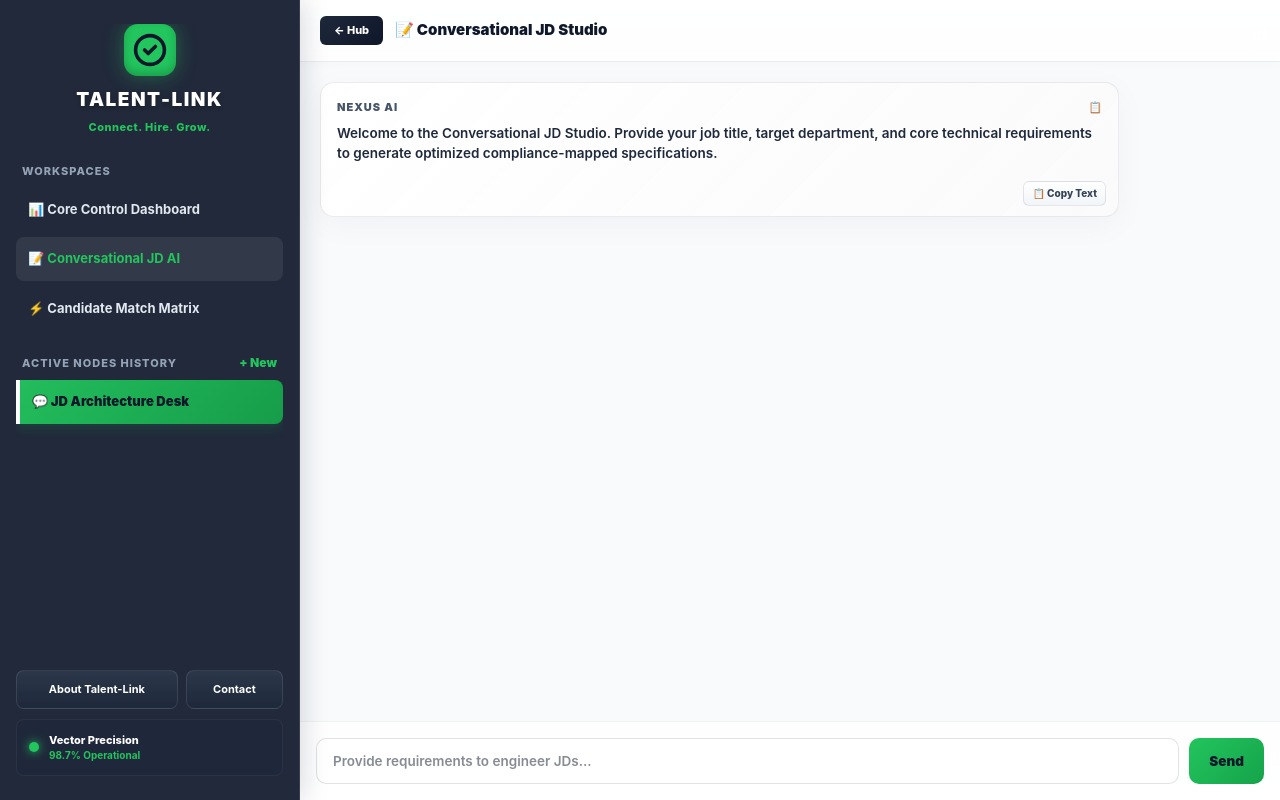
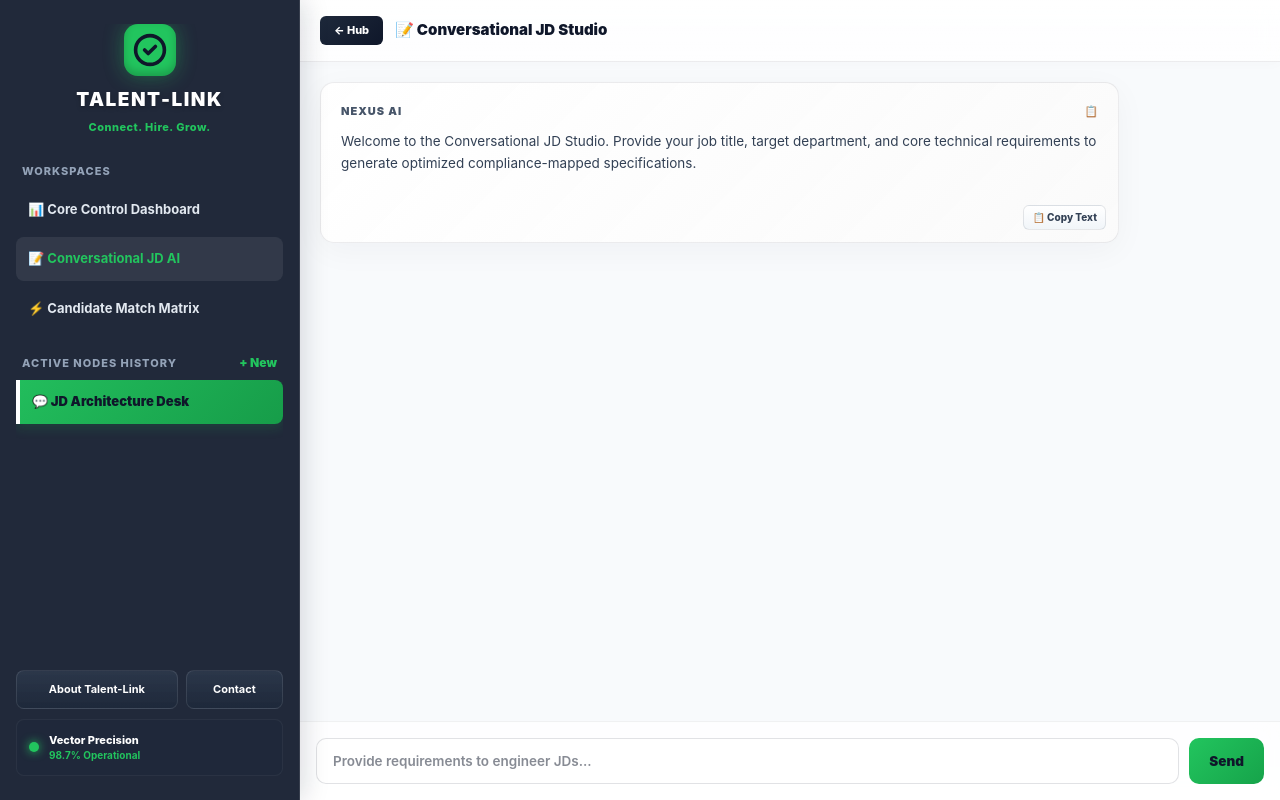
Before and after one commit to venkatasaiarun-cmd/talent-link-ai, a Next.js app: page / in a window 1280 px wide. Both pictures are taken after a click on the button "📝 Conversational JD AI". Built offline with nearby package versions, Linux system fonts and the light colour scheme.

Commit message:
feat: Format text

```diff
--- a/app/page.tsx
+++ b/app/page.tsx
@@ -69,10 +69,83 @@ export default function TalentLink() {
   const [totalVacancies, setTotalVacancies] = useState<number>(12);
   const [appliedCandidates, setAppliedCandidates] = useState<number>(48);
 
+  // Helper utility to turn generated markdown into beautiful, clean React layout lines
+  const renderFormattedContent = (text: string) => {
+    // Clean up rogue special/hidden spaces
+    const cleanText = text.replace(/[\u00A0\u1680 ]/g, ' ');
+    const lines = cleanText.split('\n');
+
+    return lines.map((line, index) => {
+      let currentLine = line.trim();
+
+      if (!currentLine) {
+        return <div key={index} style={{ height: '12px' }} />;
+      }
+
+      // 1. Render Section Subheaders (### Header)
+      if (currentLine.startsWith('###')) {
+        return (
+          <h3 key={index} style={{ fontSize: '16px', fontWeight: '800', color: '#0f172a', marginTop: '18px', marginBottom: '8px' }}>
+            {currentLine.replace(/^###\s*/, '')}
+          </h3>
+        );
+      }
+
+      // 2. Render List Bullets (- Item)
+      if (currentLine.startsWith('-') || currentLine.startsWith('*')) {
+        const itemContent = currentLine.replace(/^[-\*]\s*/, '');
+        return (
+          <ul key={index} style={{ margin: '4px 0 4px 18px', padding: 0, listStyleType: 'disc' }}>
+            <li style={{ color: '#334155', fontSize: '13.5px' }}>
+              {parseInlineStyles(itemContent)}
+            </li>
+          </ul>
+        );
+      }
+
+      // 3. Horizontal Separators (---)
+      if (currentLine === '---') {
+        return <hr key={index} style={{ border: 'none', borderTop: '1px solid rgba(15,23,42,0.1)', margin: '16px 0' }} />;
+      }
+
+      // Default line paragraph wrapper
+      return (
+        <p key={index} style={{ margin: '0 0 8px 0', color: '#334155', fontSize: '13.5px', lineHeight: '1.6' }}>
+          {parseInlineStyles(currentLine)}
+        </p>
+      );
+    });
+  };
+
+  // Nested parser to safely switch **Bold text:** tokens to functional bold tags
+  const parseInlineStyles = (text: string) => {
+    const boldRegex = /\*\*(.*?)\*\*/g;
+    const parts = [];
+    let lastIndex = 0;
+    let match;
+
+    while ((match = boldRegex.exec(text)) !== null) {
+      if (match.index > lastIndex) {
+        parts.push(text.substring(lastIndex, match.index));
+      }
+      parts.push(
+        <strong key={match.index} style={{ fontWeight: '700', color: '#0f172a' }}>
+          {match[1]}
+        </strong>
+      );
+      lastIndex = boldRegex.lastIndex;
+    }
+
+    if (lastIndex < text.length) {
+      parts.push(text.substring(lastIndex));
+    }
+
+    return parts.length > 0 ? parts : text;
+  };
+
   useEffect(() => {
     setMounted(true);
 
-    // Safely check mobile size on mount and window resize
     const checkMobileSize = () => {
       setIsMobile(window.innerWidth <= 768);
     };
@@ -89,19 +162,10 @@ export default function TalentLink() {
         width: 100% !important;
         background-color: #f8fafc;
       }
-      ::-webkit-scrollbar {
-        width: 6px;
-      }
-      ::-webkit-scrollbar-track {
-        background: transparent;
-      }
-      ::-webkit-scrollbar-thumb {
-        background: rgba(15, 23, 42, 0.15);
-        border-radius: 10px;
-      }
-      ::-webkit-scrollbar-thumb:hover {
-        background: rgba(15, 23, 42, 0.3);
-      }
+      ::-webkit-scrollbar { width: 6px; }
+      ::-webkit-scrollbar-track { background: transparent; }
+      ::-webkit-scrollbar-thumb { background: rgba(15, 23, 42, 0.15); border-radius: 10px; }
+      ::-webkit-scrollbar-thumb:hover { background: rgba(15, 23, 42, 0.3); }
     `;
     document.head.appendChild(style);
 
@@ -147,7 +211,6 @@ export default function TalentLink() {
 
     const draw = () => {
       ctx.clearRect(0, 0, width, height);
-
       const gradient = ctx.createLinearGradient(0, 0, width, height);
       gradient.addColorStop(0, '#f1f5f9');
       gradient.addColorStop(0.5, '#f8fafc');
@@ -173,7 +236,6 @@ export default function TalentLink() {
       items.forEach((item) => {
         item.x += item.vx;
         item.y += item.vy;
-
         if (item.x < 0) item.x = width;
         if (item.x > width) item.x = 0;
         if (item.y < 0) item.y = height;
@@ -310,15 +372,8 @@ export default function TalentLink() {
 
   const TalentLinkLogo = () => (
     <div style={{
-      width: '52px',
-      height: '52px',
-      backgroundColor: '#22c55e',
-      borderRadius: '14px',
-      padding: '8px',
-      boxSizing: 'border-box',
-      display: 'flex',
-      alignItems: 'center',
-      justifyContent: 'center',
+      width: '52px', height: '52px', backgroundColor: '#22c55e', borderRadius: '14px', padding: '8px', boxSizing: 'border-box',
+      display: 'flex', alignItems: 'center', justifyContent: 'center',
       boxShadow: '0 0 20px rgba(34, 197, 94, 0.4), inset 0 -4px 8px rgba(0,0,0,0.2)'
     }}>
       <svg viewBox="0 0 100 100" fill="none" xmlns="http://www.w3.org/2000/svg" style={{ width: '100%', height: '100%' }}>
@@ -330,38 +385,19 @@ export default function TalentLink() {
 
   return (
     <div style={{
-      display: 'flex',
-      height: '100vh',
-      width: '100vw',
-      fontFamily: '-apple-system, BlinkMacSystemFont, "Segoe UI", Roboto, sans-serif',
-      margin: 0,
-      backgroundColor: 'transparent',
-      color: '#0f172a',
-      overflow: 'hidden',
-      position: 'relative'
+      display: 'flex', height: '100vh', width: '100vw', fontFamily: '-apple-system, BlinkMacSystemFont, "Segoe UI", Roboto, sans-serif',
+      margin: 0, backgroundColor: 'transparent', color: '#0f172a', overflow: 'hidden', position: 'relative'
     }}>
       <canvas ref={canvasRef} style={{ position: 'absolute', top: 0, left: 0, width: '100%', height: '100%', zIndex: 0, pointerEvents: 'none' }} />
 
       {/* LEFT SIDEBAR */}
       <div style={{
-        width: '300px',
-        backgroundColor: 'rgba(15, 23, 42, 0.92)',
-        backdropFilter: 'blur(16px)',
-        WebkitBackdropFilter: 'blur(16px)',
-        padding: '24px 16px',
-        display: 'flex',
-        flexDirection: 'column',
-        borderRight: '1px solid rgba(255, 255, 255, 0.1)',
-        justifyContent: 'space-between',
-        height: '100%',
-        boxSizing: 'border-box',
-        boxShadow: '4px 0 24px rgba(15, 23, 42, 0.15)',
-        zIndex: 10,
-        transition: 'transform 0.3s ease',
+        width: '300px', backgroundColor: 'rgba(15, 23, 42, 0.92)', backdropFilter: 'blur(16px)', WebkitBackdropFilter: 'blur(16px)',
+        padding: '24px 16px', display: 'flex', flexDirection: 'column', borderRight: '1px solid rgba(255, 255, 255, 0.1)',
+        justifyContent: 'space-between', height: '100%', boxSizing: 'border-box', boxShadow: '4px 0 24px rgba(15, 23, 42, 0.15)',
+        zIndex: 10, transition: 'transform 0.3s ease',
         transform: isMobile ? (isSidebarOpen ? 'translateX(0)' : 'translateX(-100%)') : 'none',
-        left: 0,
-        top: 0,
-        position: isMobile ? 'absolute' : 'relative',
+        left: 0, top: 0, position: isMobile ? 'absolute' : 'relative',
       }}>
         <div style={{ display: 'flex', flexDirection: 'column', height: 'calc(100% - 140px)', overflow: 'hidden' }}>
 
@@ -426,11 +462,8 @@ export default function TalentLink() {
                         padding: '12px',
                         background: isActive ? 'linear-gradient(135deg, rgba(34, 197, 94, 0.95) 0%, rgba(22, 163, 74, 0.95) 100%)' : 'transparent',
                         borderLeft: isActive ? '4px solid #ffffff' : '4px solid transparent',
-                        color: isActive ? '#0f172a' : '#e2e8f0',
-                        borderRadius: '0 8px 8px 0',
-                        fontSize: '13px',
-                        fontWeight: isActive ? '900' : '600',
-                        cursor: 'pointer',
+                        color: isActive ? '#0f172a' : '#e2e8f0', borderRadius: '0 8px 8px 0', fontSize: '13px',
+                        fontWeight: isActive ? '900' : '600', cursor: 'pointer',
                         whiteSpace: 'nowrap', overflow: 'hidden', textOverflow: 'ellipsis',
                         boxShadow: isActive ? '0 4px 12px rgba(22, 163, 74, 0.2)' : 'none'
                       }}
@@ -463,10 +496,7 @@ export default function TalentLink() {
       {isMobile && isSidebarOpen && (
         <div
           onClick={() => setIsSidebarOpen(false)}
-          style={{
-            position: 'absolute', top: 0, left: 0, width: '100vw', height: '100vh',
-            backgroundColor: 'rgba(0,0,0,0.4)', zIndex: 9, backdropFilter: 'blur(4px)'
-          }}
+          style={{ position: 'absolute', top: 0, left: 0, width: '100vw', height: '100vh', backgroundColor: 'rgba(0,0,0,0.4)', zIndex: 9, backdropFilter: 'blur(4px)' }}
         />
       )}
 
@@ -475,21 +505,14 @@ export default function TalentLink() {
 
         {/* UPPER STRIP AREA */}
         <div style={{
-          padding: '16px 20px',
-          borderBottom: '1px solid rgba(15, 23, 42, 0.08)',
-          display: 'flex',
-          alignItems: 'center',
+          padding: '16px 20px', borderBottom: '1px solid rgba(15, 23, 42, 0.08)', display: 'flex', alignItems: 'center',
           background: 'linear-gradient(180deg, rgba(255, 255, 255, 0.9) 0%, rgba(255, 255, 255, 0.75) 100%)',
-          backdropFilter: 'blur(12px)', WebkitBackdropFilter: 'blur(12px)',
-          boxShadow: '0 2px 12px rgba(0, 0, 0, 0.02)', flexShrink: 0
+          backdropFilter: 'blur(12px)', WebkitBackdropFilter: 'blur(12px)', boxShadow: '0 2px 12px rgba(0, 0, 0, 0.02)', flexShrink: 0
         }}>
           {isMobile && (
             <button
               onClick={() => setIsSidebarOpen(!isSidebarOpen)}
-              style={{
-                background: '#1e293b', border: 'none', color: '#ffffff', padding: '8px 12px',
-                borderRadius: '6px', marginRight: '12px', cursor: 'pointer'
-              }}
+              style={{ background: '#1e293b', border: 'none', color: '#ffffff', padding: '8px 12px', borderRadius: '6px', marginRight: '12px', cursor: 'pointer' }}
             >
               ☰
             </button>
@@ -521,8 +544,7 @@ export default function TalentLink() {
 
               {/* INTEGRATED DASHBOARD METRICS SUMMARY */}
               <div style={{
-                background: 'linear-gradient(135deg, #0f172a 0%, #1e293b 100%)',
-                borderRadius: '16px', padding: '24px', marginBottom: '30px', color: '#ffffff',
+                background: 'linear-gradient(135deg, #0f172a 0%, #1e293b 100%)', borderRadius: '16px', padding: '24px', marginBottom: '30px', color: '#ffffff',
                 boxShadow: '0 8px 30px rgba(15,23,42,0.15)', display: 'flex', flexDirection: 'column', gap: '16px'
               }}>
                 <h3 style={{ margin: 0, fontSize: '14px', fontWeight: '800', textTransform: 'uppercase', letterSpacing: '1px', color: '#22c55e' }}>📊 Analytics Summary Dashboard</h3>
@@ -543,7 +565,7 @@ export default function TalentLink() {
                 <div style={{
                   background: 'linear-gradient(135deg, rgba(255, 255, 255, 0.95) 0%, rgba(248, 250, 252, 0.9) 100%)',
                   backdropFilter: 'blur(16px)', borderRadius: '16px', border: '1px solid rgba(255,255,255,0.8)', padding: '24px',
-                  boxShadow: '0 12px 40px rgba(15, 23, 42, 0.06)', display: 'flex', flexDirection: 'column', justifyContent: 'space-between'
+                  boxShadow: '0 12px 40px rgba(15, 23, 42, 0.06)', display: 'flex', flexDirection: 'column', justifyBetween: 'space-between'
                 }}>
                   <div>
                     <span style={{ fontSize: '24px', display: 'block', marginBottom: '12px' }}>📝</span>
@@ -563,7 +585,7 @@ export default function TalentLink() {
                 <div style={{
                   background: 'linear-gradient(135deg, rgba(255, 255, 255, 0.95) 0%, rgba(248, 250, 252, 0.9) 100%)',
                   backdropFilter: 'blur(16px)', borderRadius: '16px', border: '1px solid rgba(255,255,255,0.8)', padding: '24px',
-                  boxShadow: '0 12px 40px rgba(15, 23, 42, 0.06)', display: 'flex', flexDirection: 'column', justifyContent: 'space-between'
+                  boxShadow: '0 12px 40px rgba(15, 23, 42, 0.06)', display: 'flex', flexDirection: 'column', justifyBetween: 'space-between'
                 }}>
                   <div>
                     <span style={{ fontSize: '24px', display: 'block', marginBottom: '12px' }}>⚡</span>
@@ -591,12 +613,12 @@ export default function TalentLink() {
               {currentSession.messages.map((m, i) => (
                 <div key={i} style={{ display: 'flex', justifyContent: m.role === 'user' ? 'flex-end' : 'flex-start', flexShrink: 0 }}>
                   <div style={{
-                    maxWidth: '85%', padding: '16px', borderRadius: '14px',
+                    maxWidth: '85%', padding: '20px', borderRadius: '14px',
                     background: m.role === 'user' ? 'linear-gradient(135deg, rgba(248, 250, 252, 0.9) 0%, rgba(241, 245, 249, 0.9) 100%)' : 'linear-gradient(135deg, rgba(255, 255, 255, 0.95) 0%, rgba(250, 250, 250, 0.9) 100%)',
                     color: '#0f172a', border: '1px solid rgba(15, 23, 42, 0.08)', boxShadow: '0 8px 32px rgba(15, 23, 42, 0.04)',
-                    backdropFilter: 'blur(8px)', WebkitBackdropFilter: 'blur(8px)', lineHeight: '1.5', fontSize: '13.5px', fontWeight: '600', whiteSpace: 'pre-wrap', position: 'relative'
+                    backdropFilter: 'blur(8px)', WebkitBackdropFilter: 'blur(8px)', position: 'relative'
                   }}>
-                    <div style={{ display: 'flex', justifyContent: 'space-between', alignItems: 'center', marginBottom: '8px', gap: '20px' }}>
+                    <div style={{ display: 'flex', justifyContent: 'space-between', alignItems: 'center', marginBottom: '12px', gap: '20px' }}>
                       <div style={{ fontSize: '11px', textTransform: 'uppercase', letterSpacing: '1px', color: m.role === 'user' ? '#16a34a' : '#475569', fontWeight: '900' }}>
                         {m.role === 'user' ? 'Operator Query' : 'Nexus AI'}
                       </div>
@@ -604,9 +626,14 @@ export default function TalentLink() {
                         {copiedId === `top-${i}` ? '✓' : '📋'}
                       </button>
                     </div>
-                    <div style={{ paddingBottom: m.role === 'assistant' ? '36px' : '0px', color: '#1e293b' }}>{m.content}</div>
+
+                    {/* Rendered dynamic rich text formatting helper instead of a raw un-parsed string block */}
+                    <div style={{ paddingBottom: m.role === 'assistant' ? '40px' : '0px' }}>
+                      {renderFormattedContent(m.content)}
+                    </div>
+
                     {m.role === 'assistant' && (
-                      <div style={{ position: 'absolute', bottom: '10px', right: '12px' }}>
+                      <div style={{ position: 'absolute', bottom: '12px', right: '12px' }}>
                         <button type="button" onClick={() => copyToClipboard(m.content, `bottom-${i}`)} style={{ background: 'linear-gradient(180deg, #ffffff 0%, #f1f5f9 100%)', border: '1px solid rgba(15, 23, 42, 0.1)', color: '#334155', fontSize: '10px', cursor: 'pointer', fontWeight: '800', padding: '4px 8px', borderRadius: '6px' }}>
                           {copiedId === `bottom-${i}` ? '✓ Copied' : '📋 Copy Text'}
                         </button>
@@ -630,8 +657,7 @@ export default function TalentLink() {
           <div style={{ flex: 1, display: 'flex', flexDirection: isMobile ? 'column' : 'row', height: '100%', overflow: 'hidden' }}>
 
             <div style={{
-              width: isMobile ? '100%' : '350px',
-              backgroundColor: 'rgba(248, 250, 252, 0.85)', backdropFilter: 'blur(16px)', WebkitBackdropFilter: 'blur(16px)',
+              width: isMobile ? '100%' : '350px', backgroundColor: 'rgba(248, 250, 252, 0.85)', backdropFilter: 'blur(16px)', WebkitBackdropFilter: 'blur(16px)',
               padding: '20px', display: 'flex', flexDirection: 'column', borderRight: '1px solid rgba(15, 23, 42, 0.08)', borderBottom: isMobile ? '1px solid rgba(15, 23, 42, 0.08)' : 'none', boxSizing: 'border-box', flexShrink: 0
             }}>
               <div>
@@ -673,7 +699,9 @@ export default function TalentLink() {
                 currentSession.matchResults.map((res, idx) => (
                   <div key={idx} style={{ padding: '20px', background: '#ffffff', borderRadius: '12px', border: '1px solid rgba(15,23,42,0.06)', boxShadow: '0 4px 20px rgba(0,0,0,0.02)' }}>
                     <h4 style={{ margin: '0 0 8px 0', fontSize: '15px', fontWeight: '900', color: '#0f172a' }}>{res.title}</h4>
-                    <p style={{ margin: 0, fontSize: '13.5px', color: '#334155', lineHeight: '1.6', fontWeight: '600', whiteSpace: 'pre-wrap' }}>{res.details}</p>
+                    <div style={{ fontSize: '13.5px', color: '#334155', lineHeight: '1.6', fontWeight: '600' }}>
+                      {renderFormattedContent(res.details)}
+                    </div>
                   </div>
                 ))
               )}
```
